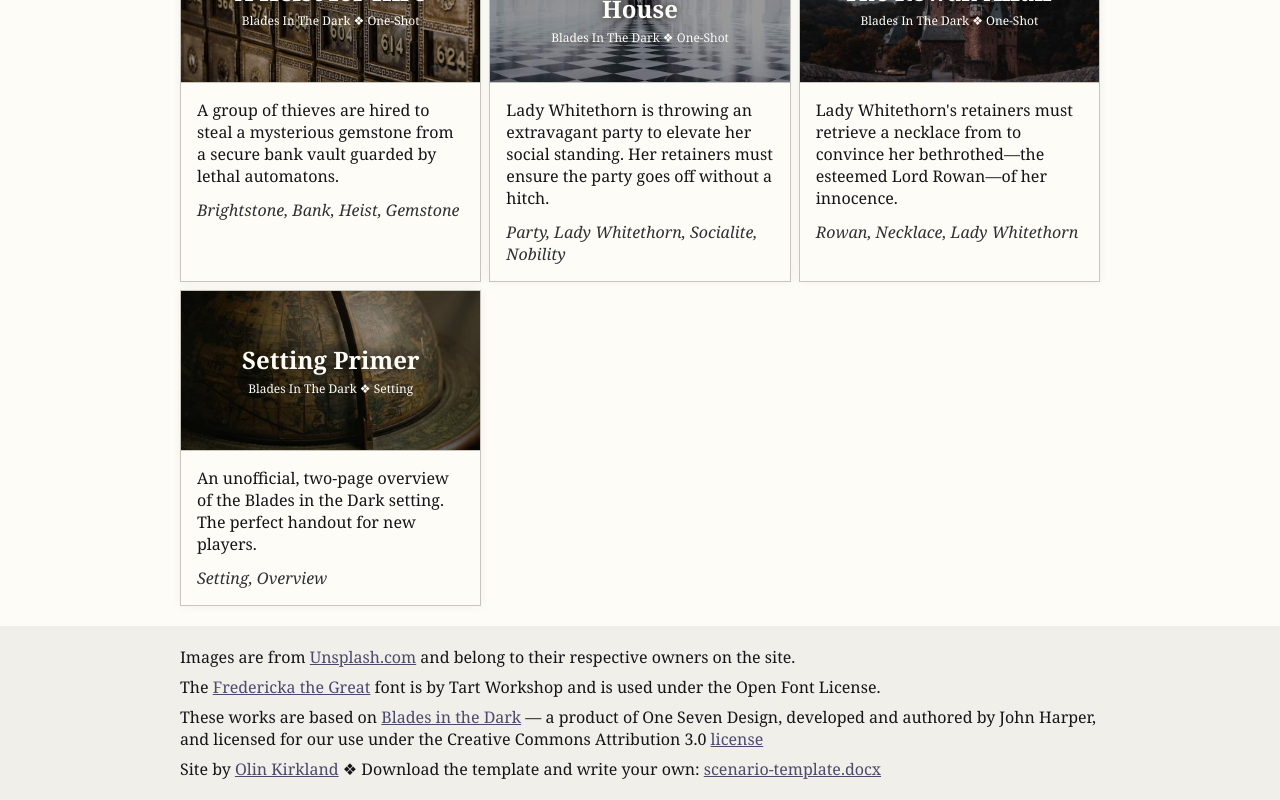
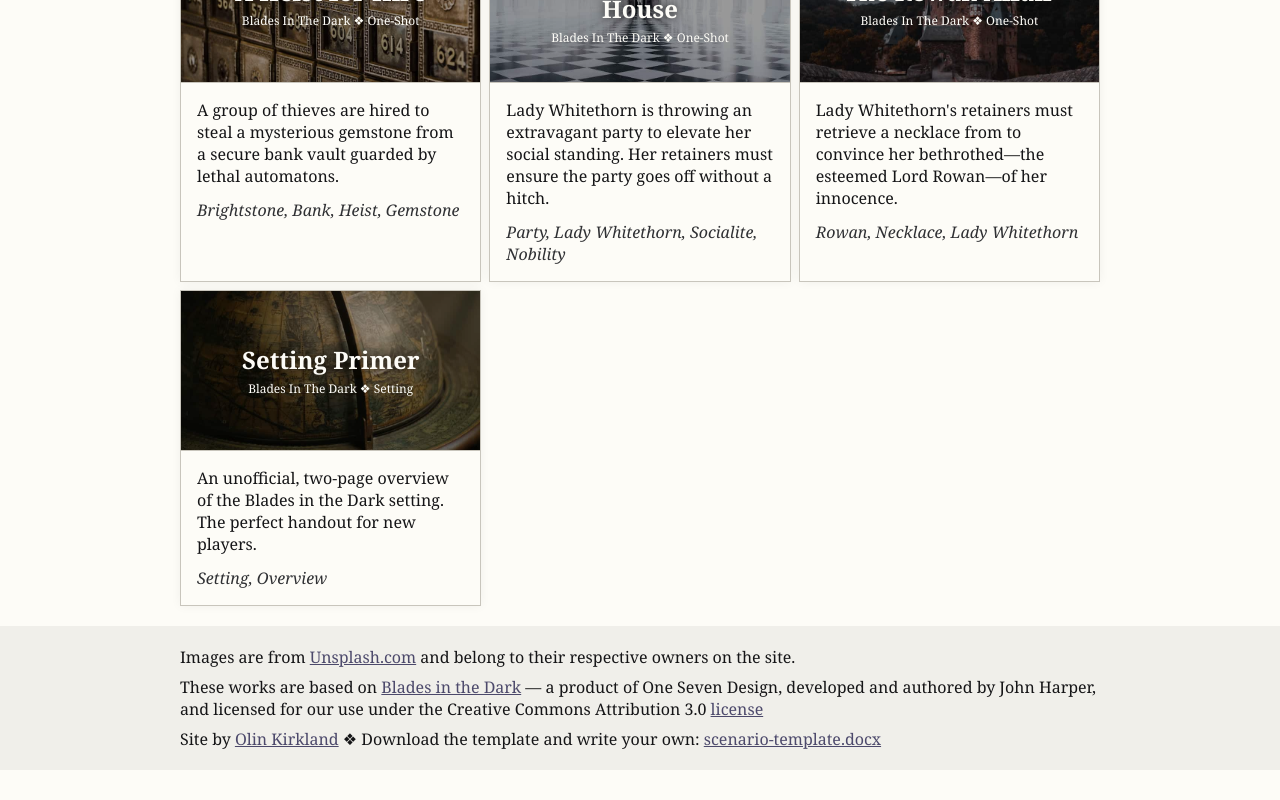
Before and after one commit to olinkirkland/scribbles, a Vue app: page / in a window 1280 px wide. Shown: the part 3544-4344 px from the top of the page. After the commit the page ends 4314 px from the top, so only its background shows below. Built offline with nearby package versions, Linux system fonts and the light colour scheme.

Commit message:
Add copy-search-block

```diff
--- a/src/components/parts/the-collection.vue
+++ b/src/components/parts/the-collection.vue
@@ -28,6 +28,15 @@
             : ''
         }}
       </h2>
+
+      <div v-if="searchInput.length > 0" class="copy-search-block">
+        <p>Copy this link to share your search.</p>
+        <input
+          type="text"
+          :value="`${BASE_URL}scribbles?s=${searchInput}`"
+          readonly
+        />
+      </div>
 
       <!-- Tags -->
       <!-- <ul class="tags">
@@ -228,6 +237,21 @@ section {
   }
 }
 
+.copy-search-block {
+  width: 100%;
+  align-items: center;
+  display: flex;
+  flex-direction: column;
+  gap: 0.4rem;
+  p {
+    color: var(--light-2);
+  }
+
+  > * {
+    width: fit-content;
+  }
+}
+
 @media screen and (max-width: 576px) {
   section > .collection-container {
     > ul.tags {
--- a/src/components/parts/the-footer.vue
+++ b/src/components/parts/the-footer.vue
@@ -7,15 +7,6 @@
           >Unsplash.com</a
         >
         and belong to their respective owners on the site.
-      </p>
-      <p>
-        The <a
-          href="https://www.tartworkshop.com/font/fredericka-the-greatest/"
-          class="link"
-          target="_blank"
-          >Fredericka the Great</a
-        >
-        font is by Tart Workshop and is used under the Open Font License.
       </p>
       <p>
         These works are based on
```
Also changed, not shown: 1 other file (tests, documents, lock files or other folders).
